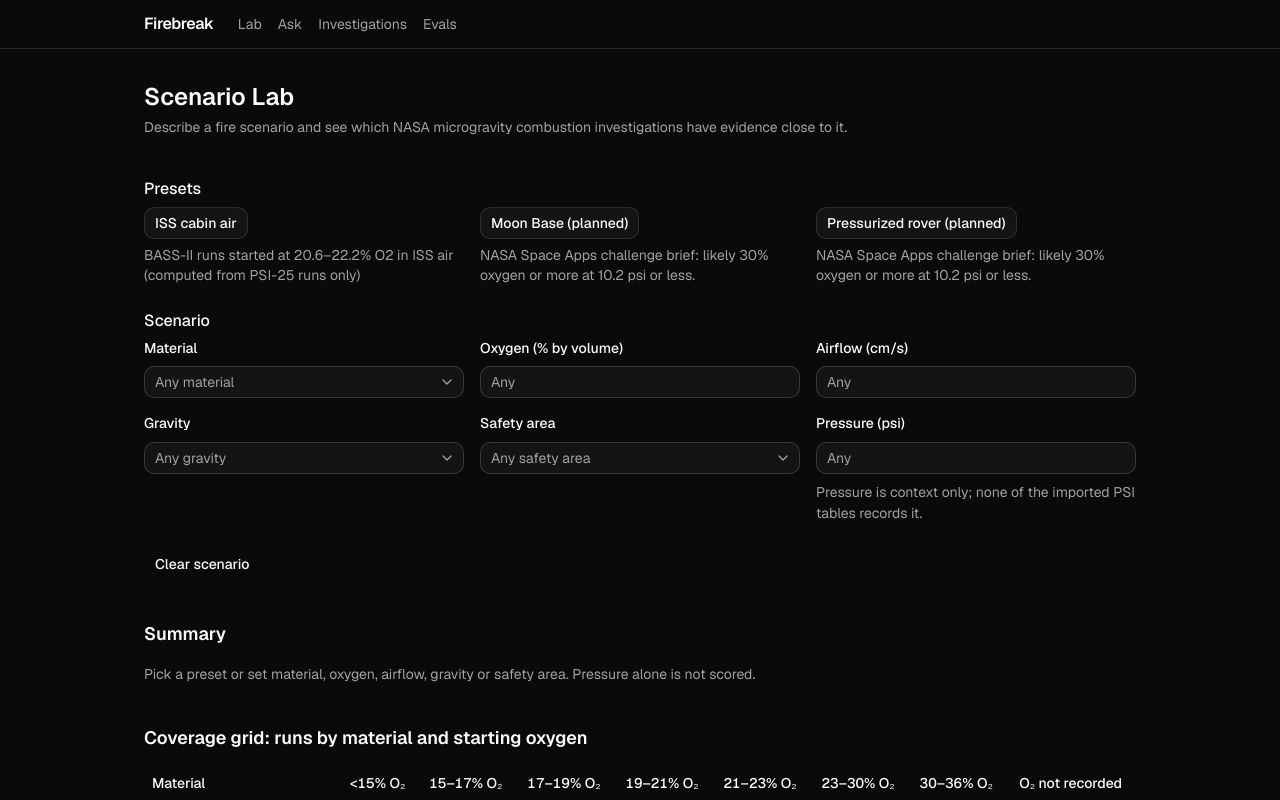
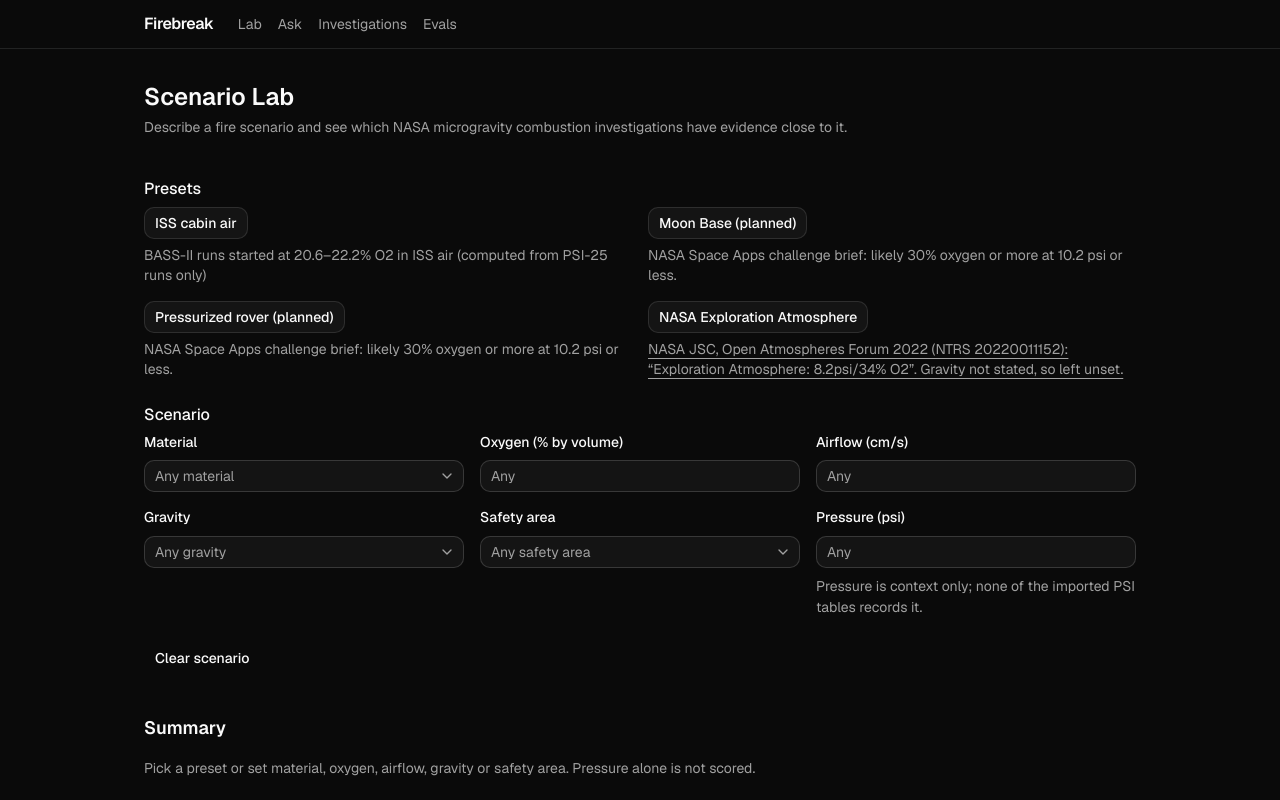
Before and after one commit to Mahoozi/NASA-2026, a Next.js app: page /lab in a window 1280 px wide. Shown: the top 800 px of the page. Built offline with nearby package versions, Linux system fonts and the light colour scheme.

Commit message:
Add NASA Exploration Atmosphere preset

```diff
--- a/app/lab/scenario-form.tsx
+++ b/app/lab/scenario-form.tsx
@@ -47,7 +47,7 @@ export function ScenarioForm({ scenario, presets, onChange, onPreset }: Props) {
     <div className="flex flex-col gap-6">
       <FieldSet>
         <FieldLegend>Presets</FieldLegend>
-        <div className="grid gap-4 sm:grid-cols-2 lg:grid-cols-3">
+        <div className="grid gap-4 sm:grid-cols-2">
           {presets.map((p) => (
             <div key={p.id} className="flex flex-col items-start gap-1.5">
               <Button
@@ -59,7 +59,21 @@ export function ScenarioForm({ scenario, presets, onChange, onPreset }: Props) {
               >
                 {p.label}
               </Button>
-              <p className="text-sm text-muted-foreground">{p.source}</p>
+              <p className="text-sm text-muted-foreground">
+                {p.sourceUrl ? (
+                  <a
+                    href={p.sourceUrl}
+                    target="_blank"
+                    rel="noreferrer"
+                    className="underline underline-offset-4 hover:text-foreground"
+                  >
+                    {p.source}
+                    <span className="sr-only"> (opens in a new tab)</span>
+                  </a>
+                ) : (
+                  p.source
+                )}
+              </p>
             </div>
           ))}
         </div>
--- a/app/lab/scenario.ts
+++ b/app/lab/scenario.ts
@@ -84,7 +84,26 @@ export function issAirO2Range(runs: Run[], threshold = 20.5) {
 const MOON_ATMOSPHERE_SOURCE =
   "NASA Space Apps challenge brief: likely 30% oxygen or more at 10.2 psi or less.";
 
-export type Preset = { id: string; label: string; scenario: Scenario; source: string };
+/**
+ * Garbino et al., "Open Atmospheres Forum: Exploration Atmospheres Validation Study",
+ * NASA Johnson Space Center presentation, 5 Aug 2022 (NTRS 20220011152), p. 10:
+ * "Equilibrate to Exploration Atmosphere: 8.2psi/34% O2 for 48 hrs". The source
+ * gives no gravity for the atmosphere itself, so the preset leaves gravity unset.
+ */
+export const EXPLORATION_ATMOSPHERE = {
+  ntrs: "20220011152",
+  url: "https://ntrs.nasa.gov/api/citations/20220011152/downloads/Exploration%20Atmosphers%20OAF%2020220805.pdf",
+  quote: "Exploration Atmosphere: 8.2psi/34% O2",
+} as const;
+
+export type Preset = {
+  id: string;
+  label: string;
+  scenario: Scenario;
+  source: string;
+  /** Link for the source line, when it is a document. */
+  sourceUrl?: string;
+};
 
 export function presets(runs: Run[]): Preset[] {
   const iss = issAirO2Range(runs);
@@ -111,5 +130,12 @@ export function presets(runs: Run[]): Preset[] {
       scenario: { o2Pct: 30, pressurePsi: 10.2, gravity: "lunar" },
       source: MOON_ATMOSPHERE_SOURCE,
     },
+    {
+      id: "exploration",
+      label: "NASA Exploration Atmosphere",
+      scenario: { o2Pct: 34, pressurePsi: 8.2 },
+      source: `NASA JSC, Open Atmospheres Forum 2022 (NTRS ${EXPLORATION_ATMOSPHERE.ntrs}): “${EXPLORATION_ATMOSPHERE.quote}”. Gravity not stated, so left unset.`,
+      sourceUrl: EXPLORATION_ATMOSPHERE.url,
+    },
   ];
 }
--- a/plan/A.md
+++ b/plan/A.md
@@ -101,7 +101,7 @@ Rules: see `plan/PLAN.md` Stage 3b. Anything unfinished at 22:00 is cut.
   Commit: `Add recorded flammability limits`.
 - [ ] **A3b.3 Published findings panel (≈45 min, after B pushes `findings.json`).** In the Lab, show up to 3 findings whose tags overlap the scenario (material, O2, flow, gravity, or topic `partial-gravity` when gravity is lunar/martian). Each shows claim, verbatim quote, source link, and label "Published finding; quote verified against source". Empty state if none match.
   Commit: `Show published findings in Lab`.
-- [ ] **A3b.4 Optional, only if started before 21:00.** "NASA Exploration Atmosphere" preset (8.2 psia, 34% O2) cited to NTRS 20220011152 (https://ntrs.nasa.gov/api/citations/20220011152/downloads/Exploration%20Atmosphers%20OAF%2020220805.pdf); quote only fetched text.
+- [x] **A3b.4 Optional, only if started before 21:00.** "NASA Exploration Atmosphere" preset (8.2 psia, 34% O2) cited to NTRS 20220011152 (https://ntrs.nasa.gov/api/citations/20220011152/downloads/Exploration%20Atmosphers%20OAF%2020220805.pdf); quote only fetched text.
 
 ## Stage 4 — Freeze (Sun 11:30–21:00: judging 15:00, final submission by 21:00)
 
```
Also changed, not shown: 1 other file (tests, documents, lock files or other folders).
